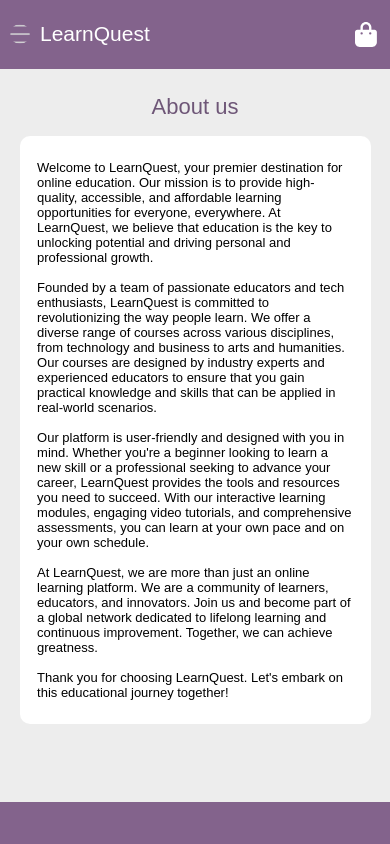
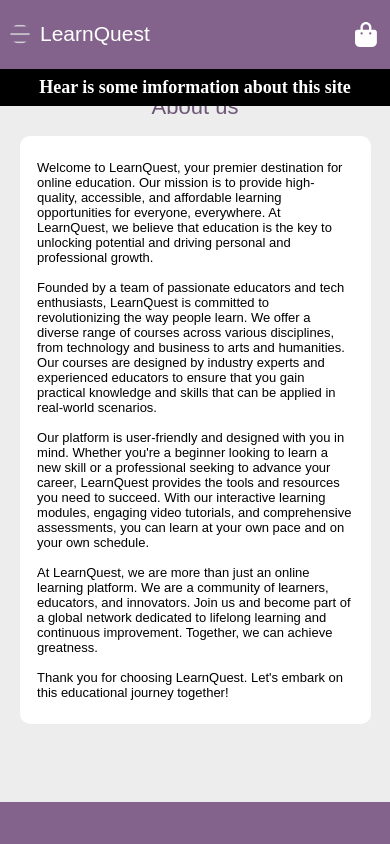
Before and after one commit to AnantDjha/LearnQuest, a React (Vite) app: page /about in a window 390 px wide. Shown: the top 844 px of the page. Built offline with nearby package versions, Linux system fonts and the light colour scheme; a web font is replaced by a local one.

Commit message:
change in navbar

```diff
--- a/src/components/About.css
+++ b/src/components/About.css
@@ -8,7 +8,17 @@
     justify-content: center;
     /* margin-top: 7rem; */
     /* background-color: #fff; */
+    position: relative;
 
+}
+.aboutMain h2{
+    position: absolute;
+    text-align: center;
+    top:4.3rem;
+    width: 100%;
+    background-color: black;
+    color: white;
+    padding: 0.5rem;
 }
 .aboutBody{
     width: 70%;
@@ -96,6 +106,9 @@
     .aboutMain h1{
         font-size: 22px;
     }
+    .aboutMain h2{
+        font-size: 18px;
+    }
 
 
 }
--- a/src/components/About.jsx
+++ b/src/components/About.jsx
@@ -4,6 +4,7 @@
 export default function About() {
     return (
         <div className="aboutMain">
+             <h2>Hear is some imformation about this site</h2>
             <h1>About us</h1>
             <div className="aboutBody">
                 <p>
--- a/src/components/NavBar.css
+++ b/src/components/NavBar.css
@@ -114,7 +114,7 @@
     .mainNav nav ul{
       position: absolute;
       top:4rem;
-      background-color: black;
+      background-color: #83638C;
       flex-direction: column;
       width: 100%;
       align-items: start;
@@ -125,6 +125,10 @@
       overflow: hidden;
       transition-duration: 0.5s;
     }
+    .mainNav nav ul a .colorKaroBlack::before{
+        display: none;
+    }
+
     .mainNav nav .openMenu{
         height: 15rem;
     }
--- a/src/components/NavBar.jsx
+++ b/src/components/NavBar.jsx
@@ -30,6 +30,15 @@
     setScrollPosition(position);
   };
 
+  const handleMenuButton = ()=>{
+    if(ulref.current.className == '')
+        {
+            ulref.current.className = "openMenu"
+        }
+        else{
+            ulref.current.className = ''
+        }
+  }
 
   useEffect(() => {
     window.addEventListener('scroll', handleScroll, { passive: true });
@@ -68,18 +77,10 @@
         <div className="mainNav" ref={navRef}  >
             <nav>
                <div className="brand">
-                <img src={menuImg} alt="" onClick={(e)=>{
-                    if(ulref.current.className == '')
-                        {
-                            ulref.current.className = "openMenu"
-                        }
-                        else{
-                            ulref.current.className = ''
-                        }
-                }}/>
+                <img src={menuImg} alt="" onClick={()=>handleMenuButton()}/>
                 <p style={{color:"white"}}>LearnQuest</p>
                </div>
-                <ul ref={ulref}>
+                <ul ref={ulref} onClick={()=>{handleMenuButton()}}>
                     <Link to="/" ref={l1} ><li className={!currentUrl.endsWith("bout") && !currentUrl.endsWith("eam") && !currentUrl.endsWith("ourses") ? "colorKaroBlack":''}onClick={handleTop}>Home</li></Link>
                     <Link to="/courses" ref={l2}><li className={currentUrl.endsWith("ourses")?"colorKaroBlack":''} onClick={handleTop}>Courses</li></Link>
                     <Link to="/about" ref={l3}><li className={currentUrl.endsWith("bout") ? "colorKaroBlack" :''} onClick={handleTop}>About</li></Link>
```
